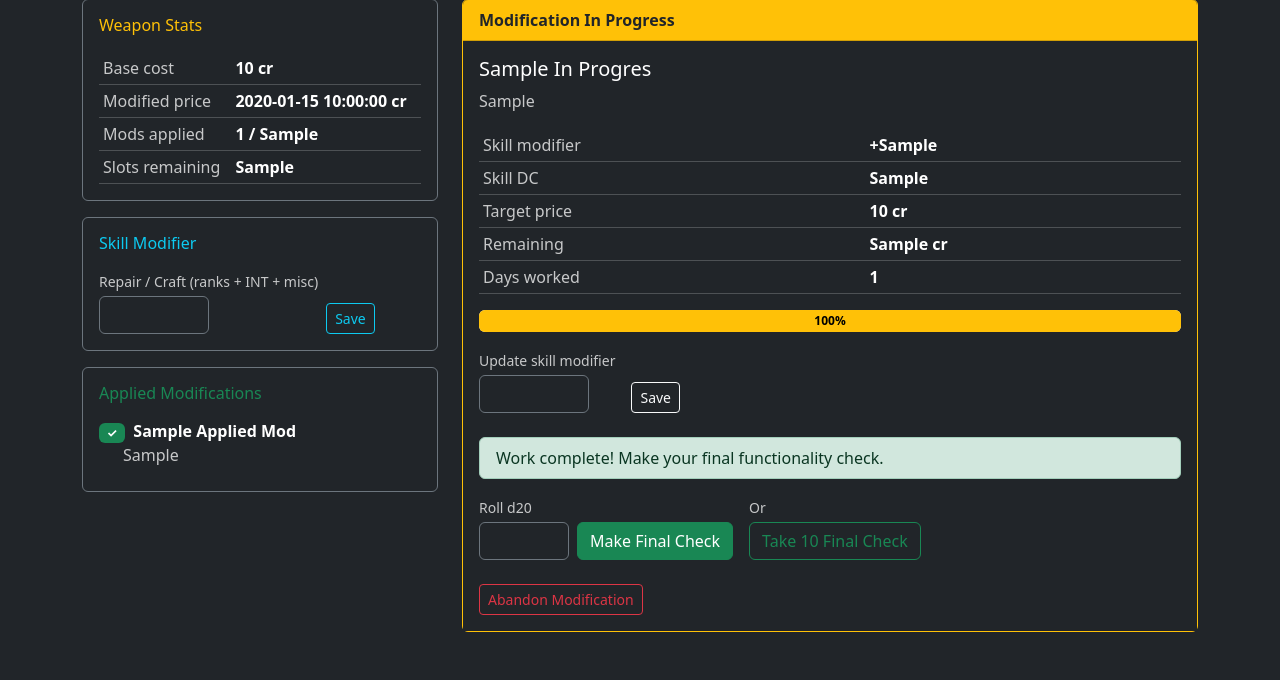
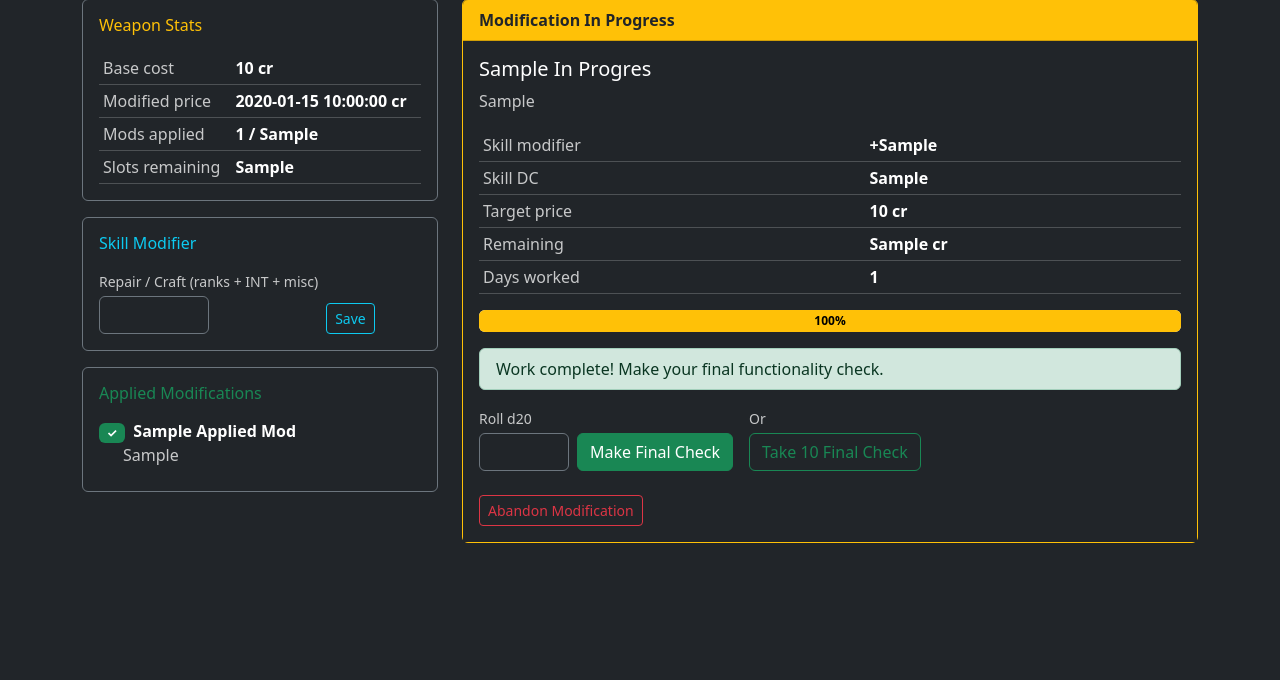
Before and after one commit to KnoxvilleBuckeye/SWd20WeaponMods, a Flask app: template templates/weapon_detail.html in a window 1280 px wide. Shown: the part 171-851 px from the top of the page. After the commit the page ends 714 px from the top, so only its background shows below. Run offline with Flask 3, Linux system fonts and the light colour scheme; the template is opened without the code that fills it: most values are stand-ins (such as "Sample title", 1, 10 or a date in 2020).

Commit message:
Refactor weapon skill modifier handling and update UI for better clarity

```diff
--- a/app.py
+++ b/app.py
@@ -34,6 +34,9 @@ if _db_url.startswith("sqlite:///") and not _db_url.startswith("sqlite:////"):
 app.config["SQLALCHEMY_DATABASE_URI"] = _db_url
 app.config["SQLALCHEMY_TRACK_MODIFICATIONS"] = False
 app.config["TEMPLATES_AUTO_RELOAD"] = True
+if _db_url.startswith("sqlite"):
+    from sqlalchemy.pool import NullPool
+    app.config["SQLALCHEMY_ENGINE_OPTIONS"] = {"poolclass": NullPool}
 
 db = SQLAlchemy(app)
 
@@ -244,21 +247,6 @@ def update_weapon_skill(weapon_id):
     return redirect(url_for("weapon_detail", weapon_id=weapon_id))
 
 
-@app.route("/weapon/<int:weapon_id>/mod/skill", methods=["POST"])
-def update_skill(weapon_id):
-    weapon = db.get_or_404(DBWeapon, weapon_id)
-    ip = weapon.in_progress
-    if not ip:
-        flash("No modification in progress.")
-        return redirect(url_for("weapon_detail", weapon_id=weapon_id))
-    new_modifier = int(request.form["skill_modifier"])
-    old_modifier = ip.skill_modifier
-    ip.skill_modifier = new_modifier
-    weapon.skill_modifier = new_modifier
-    db.session.commit()
-    flash(f"Skill modifier updated from +{old_modifier} to +{new_modifier}.")
-    return redirect(url_for("weapon_detail", weapon_id=weapon_id))
-
 
 @app.route("/weapon/<int:weapon_id>/mod/roll", methods=["POST"])
 def roll_day(weapon_id):
--- a/docker-compose.yml
+++ b/docker-compose.yml
@@ -6,6 +6,9 @@ services:
     volumes:
       - ./data:/app/data
       - ./templates:/app/templates
+      - ./app.py:/app/app.py
+      - ./swd20weaponmod.py:/app/swd20weaponmod.py
     environment:
       - DATABASE_URL=sqlite:////app/data/weapons.db
+      - FLASK_DEBUG=1
     restart: unless-stopped
--- a/templates/base.html
+++ b/templates/base.html
@@ -16,7 +16,7 @@
   {% with messages = get_flashed_messages() %}
     {% if messages %}
       {% for msg in messages %}
-      <div class="alert alert-secondary border-warning text-light mb-3">{{ msg }}</div>
+      <div class="alert border-warning text-light mb-3" style="background-color: #1a1a1a;">{{ msg }}</div>
       {% endfor %}
     {% endif %}
   {% endwith %}
--- a/templates/weapon_detail.html
+++ b/templates/weapon_detail.html
@@ -199,16 +199,6 @@
         </div>
         {% endif %}
 
-        <form method="POST" action="{{ url_for('update_skill', weapon_id=weapon.id) }}"
-              class="d-flex align-items-end gap-3 mb-4">
-          <div>
-            <label class="form-label mb-1 small text-white opacity-75">Update skill modifier</label>
-            <input type="number" name="skill_modifier" value="{{ ip.skill_modifier }}"
-                   class="form-control bg-dark text-white border-secondary" style="width: 110px" required>
-          </div>
-          <button class="btn btn-outline-light btn-sm">Save</button>
-        </form>
-
         {% if ip.remaining_credits > 0 %}
         <h6 class="text-white">Day {{ ip.day_count + 1 }} — Daily Check</h6>
         <div class="d-flex gap-3 align-items-end mb-4 flex-wrap">
```
